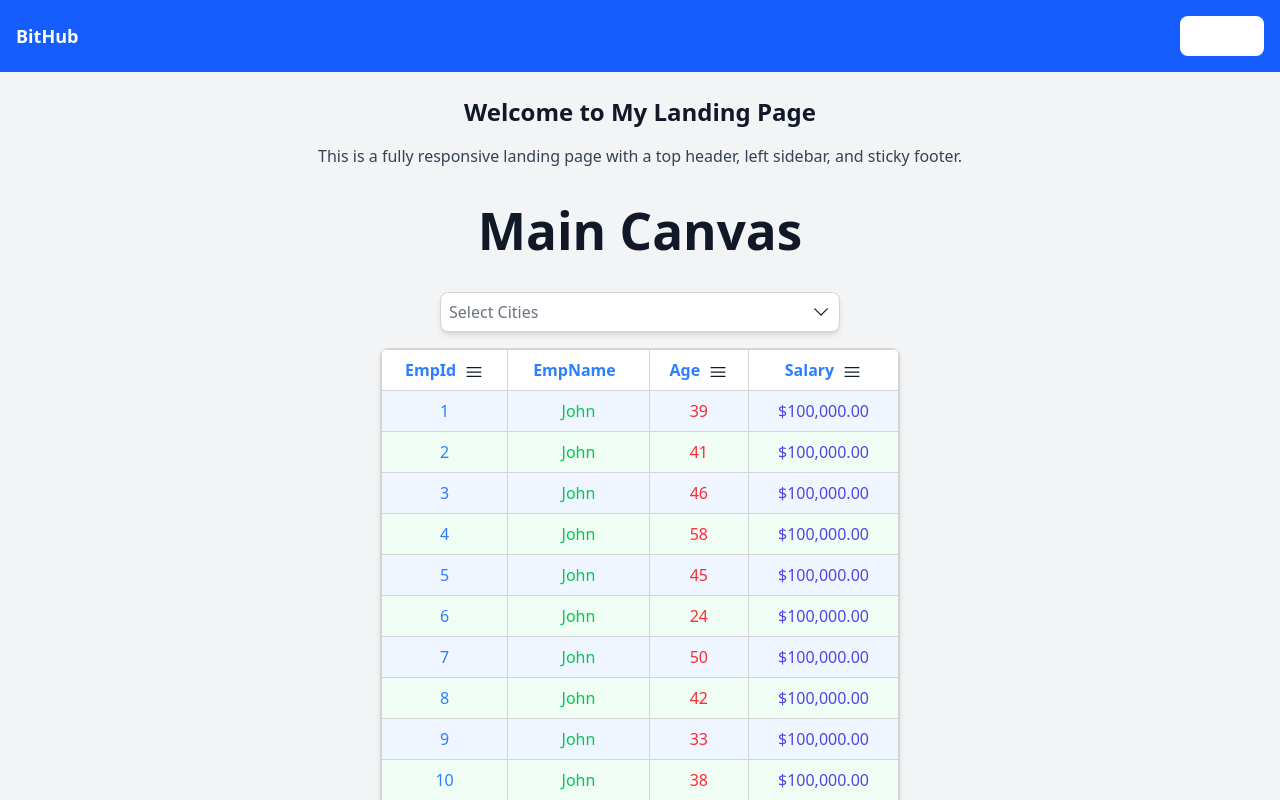
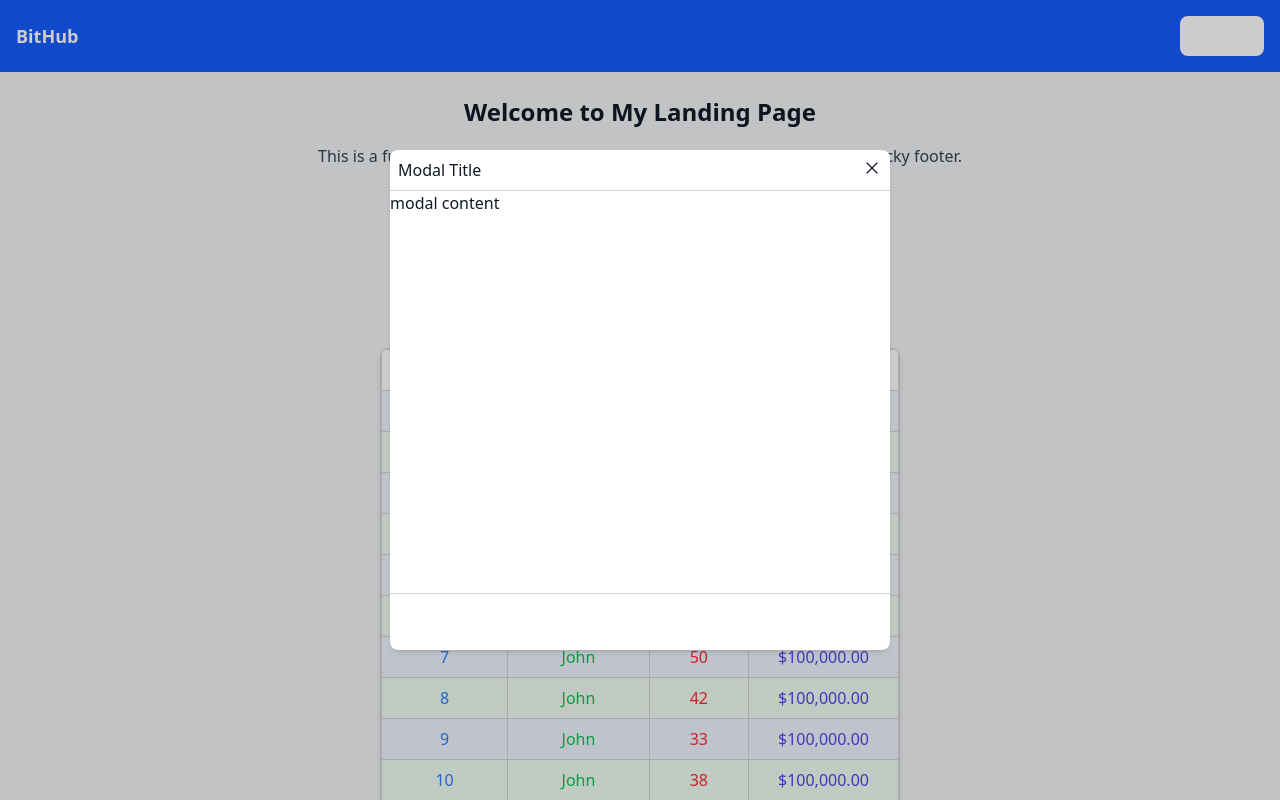
Before and after one commit to rabinzx/BitHub, a React (Vite) app in the folder frontend/: page / in a window 1280 px wide. Shown: the top 800 px of the page. Built offline with nearby package versions, Linux system fonts and the light colour scheme.

Commit message:
Add react portal for modal; re-center modal on resize;

```diff
--- a/frontend/index.html
+++ b/frontend/index.html
@@ -8,6 +8,7 @@
   </head>
   <body>
     <div id="root"></div>
+    <div id="modal-root"></div>
     <script type="module" src="/src/main.tsx"></script>
   </body>
 </html>
--- a/frontend/src/components/InputComponent.tsx
+++ b/frontend/src/components/InputComponent.tsx
@@ -131,7 +131,6 @@ const InputComponent: React.FC<InputProps> = (props) => {
     const registerProps = props.register ? props.register(props.name, props.rules) : {};
 
     const attachRef = (e: HTMLInputElement) => {
-        if (props.ref) {
         // Attach both RHF's ref and the forwarded ref
         if ('ref' in registerProps) {
             const r = registerProps.ref as React.Ref<HTMLInputElement>;
@@ -142,6 +141,7 @@ const InputComponent: React.FC<InputProps> = (props) => {
             }
         }
 
+        if (props.ref) {
             if (typeof props.ref === 'function') {
                 props.ref(e);
             } else if ('current' in props.ref) {
--- /dev/null
+++ b/frontend/src/components/ModelComponent.tsx
@@ -0,0 +1,155 @@
+import React, { useEffect, useMemo, useState } from 'react';
+import { XMarkIcon } from '@heroicons/react/24/solid'
+import { ViewSize } from '@/types';
+import { createPortal } from 'react-dom';
+
+interface ModalComponentProps {
+    displayModal: boolean;
+    modalSize: ViewSize;
+    hasBackdrop?: boolean;
+    displayXmark?: boolean;
+    title?: string;
+    children: React.ReactNode;
+    renderHeader?: () => React.ReactNode;
+    renderFooter?: () => React.ReactNode;
+    submitHandler?: () => void;
+    cancelHandler?: () => void;
+}
+
+const ModalComponent: React.FC<ModalComponentProps> = ({ displayModal, modalSize, hasBackdrop, displayXmark, title, children, renderHeader, renderFooter, cancelHandler, submitHandler }) => {
+    const modalRoot = document.getElementById('modal-root');
+
+    const getViewportCenter = (): { x: number, y: number } => {
+        return { x: window.innerWidth * 0.5, y: window.innerHeight * 0.5 };
+    };
+
+    const modalSizes: Record<string, { width: number; height: number }> = {
+        sm: { width: 300, height: 300 },
+        md: { width: 500, height: 500 },
+        lg: { width: 700, height: 700 },
+        xl: { width: 900, height: 900 },
+    };
+
+    // default 50% dvh, dvw
+    const [position, setPosition] = useState(getViewportCenter());
+    const [isDragging, setIsDragging] = useState(false);
+    const [offset, setOffset] = useState({ x: 0, y: 0 });
+
+    const [displayModalState, setDisplayModalState] = useState(displayModal);
+    useEffect(() => {
+        setDisplayModalState(displayModal);
+    }, [displayModal])
+
+    const displayXmarkState = useMemo(() => displayXmark ?? true, [displayXmark]);
+    const modalSizeState = useMemo(() => modalSizes[modalSize], [modalSize]);
+
+    // record the offset x and y in pixels
+    const handleMouseDown = (e: React.MouseEvent<HTMLDivElement>) => {
+        setIsDragging(true);
+        setOffset({
+            x: e.clientX - position.x,
+            y: e.clientY - position.y,
+        });
+    };
+
+    // add windows event to update position x and y when the modal is being dragged
+    useEffect(() => {
+        const handleMouseMove = (e: MouseEvent) => {
+            if (isDragging) {
+                setPosition({
+                    x: e.clientX - offset.x,
+                    y: e.clientY - offset.y,
+                });
+            }
+        };
+
+        const handleMouseUp = () => {
+            setIsDragging(false);
+        };
+
+        if (isDragging) {
+            window.addEventListener('mousemove', handleMouseMove);
+            window.addEventListener('mouseup', handleMouseUp);
+        } else {
+            window.removeEventListener('mousemove', handleMouseMove);
+            window.removeEventListener('mouseup', handleMouseUp);
+        }
+
+        // cleanup function
+        return () => {
+            window.removeEventListener('mousemove', handleMouseMove);
+            window.removeEventListener('mouseup', handleMouseUp);
+        };
+    }, [isDragging, offset]);
+
+    // reset modal to viewport center when the window is resized
+    useEffect(() => {
+        window.addEventListener("resize", () => { setPosition(getViewportCenter()) });
+
+        return () => {
+            window.removeEventListener("resize", () => { setPosition(getViewportCenter()) });
+        };
+    }, []);
+
+    const closeModal = () => {
+        setDisplayModalState(false);
+    };
+
+    return (
+        createPortal(
+            <>
+                {
+                    displayModalState &&
+                    <div className={`fixed inset-0 ${hasBackdrop && 'bg-[rgba(0,0,0,0.2)]'} z-50 overflow-hidden`}>
+                        <div
+                            className={`flex flex-col shadow-md rounded-md overflow-hidden bg-background`}
+                            style={{
+                                width: `${modalSizeState.width}px`,
+                                height: `${modalSizeState.height}px`,
+                                position: 'absolute',
+                                top: position.y,
+                                left: position.x,
+                                transform: 'translateX(-50%) translateY(-50%)',
+
+                            }}
+                        >
+                            <div className='basis-10 border-b unselectable p-2 flex justify-between'
+                                style={{
+                                    cursor: isDragging ? 'grabbing' : 'grab',
+                                }}
+                                onMouseDown={handleMouseDown}
+                            >
+                                {
+                                    renderHeader ?
+                                        renderHeader() :
+                                        <>
+                                            <span>{title}</span>
+                                            {
+                                                displayXmarkState &&
+                                                <XMarkIcon className='size-5 cursor-pointer' onClick={closeModal} />
+                                            }
+                                        </>
+                                }
+                            </div>
+                            <div className='flex-1 flex'>
+                                {children}
+                            </div>
+                            <div className='basis-10 border-t flex justify-end items-center gap-4 p-2'>
+                                {
+                                    renderFooter ?
+                                        renderFooter() :
+                                        <>
+                                            <button type='button' onClick={() => { cancelHandler ? cancelHandler() : closeModal() }}>Cancel</button>
+                                            <button type='button' onClick={submitHandler}>Submit</button>
+                                        </>
+                                }
+                            </div>
+                        </div>
+                    </div>
+                }
+            </>, modalRoot!
+        )
+    );
+};
+
+export default ModalComponent;
--- a/frontend/src/pages/MainCanvas.tsx
+++ b/frontend/src/pages/MainCanvas.tsx
@@ -4,7 +4,9 @@ import CardComponent from "../components/CardComponent";
 import { useForm } from "react-hook-form";
 import GridComponent from "../components/GridComponent";
 import SelectComponent from "../components/SelectComponent";
+import ModalComponent from "@/components/ModelComponent";
 import rules from "../InputRules";
+import DraggableModal from "@/components/DraggableModal";
 
 
 const MainCanvas = () => {
@@ -86,11 +88,15 @@ const MainCanvas = () => {
         return [index + 1, 'John', getRandomIntInclusive(20, 60), 100_000];
     });
 
-
-
     return (
         <div className="flex flex-col items-center justify-center g-gray-100">
             <h1 className="text-3xl font-bold mb-4">Main Canvas</h1>
+
+            <ModalComponent hasBackdrop={true} displayModal={true} modalSize="md" title="Modal Title"
+            >
+                <div className="flex-1">modal content</div>
+            </ModalComponent>
+
             <SelectComponent options={cityOptions} isComboBox={false} allowMultiple={true} typeToSearch={false}
                 comboBoxLabelField="CityName" className="md:w-[25rem] mb-4" maxDropdownHeightInPX={150}
                 placeholder="Select Cities" onChange={updateCity} />
--- a/frontend/src/types.ts
+++ b/frontend/src/types.ts
@@ -9,3 +9,5 @@ export type AllowedCellValue = Primitive | CustomObject | Array<Primitive | Cust
 export type SortOrder = 'asc' | 'desc' | '';
 
 export type SortOrderDict = { [idx: number]: SortOrder };
+
+export type ViewSize = 'sm' | 'md' | 'lg' | 'xl';
```
Lines whose indentation alone changed are shown as unchanged.
